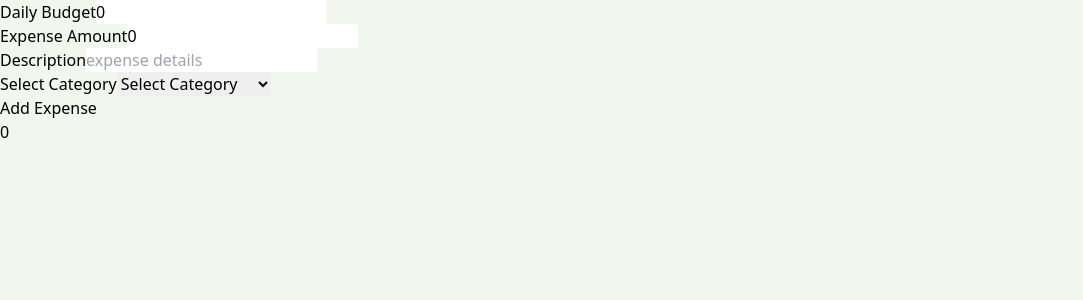
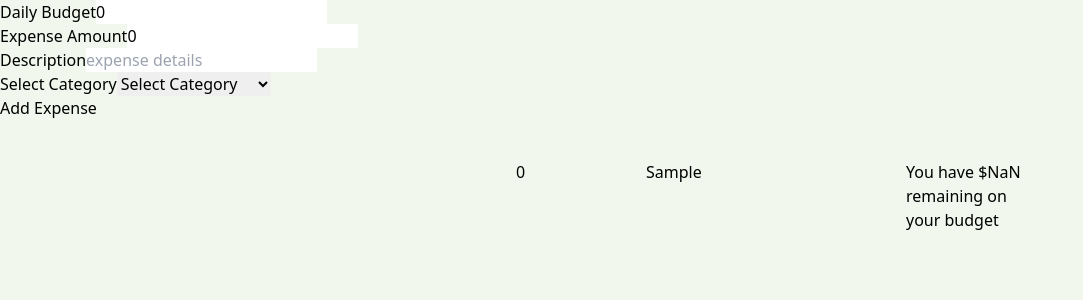
Before and after one commit to jvillad/simple-expense-tracker, a React (Vite) app: page / in a window 1280 px wide. Both pictures are taken after typing "Sample" into the empty fields and a click on the button "Add Expense". Shown: the top 300 px of the page, without its empty margins (0-1083 px from the left). Built offline with nearby package versions, Linux system fonts and the light colour scheme.

Commit message:
styling for each expense

```diff
--- a/src/App.tsx
+++ b/src/App.tsx
@@ -1,8 +1,10 @@
+// import DateTime from './component/DateTime';
 import Form from './component/Form';
 
 function App() {
   return (
     <div>
+      {/* <DateTime /> */}
       <Form />
     </div>
   );
--- a/src/component/Display.tsx
+++ b/src/component/Display.tsx
@@ -1,12 +1,21 @@
-interface Props {
-  expenseList: { expense: number; description: string; category: string };
+interface ExpenseList {
+  expenseList: {
+    expense: number;
+    description: string;
+    category: string;
+  };
+  dailyBudget: number;
 }
 
-function Display({ expenseList }: Props) {
+function Display({ expenseList, dailyBudget }: ExpenseList) {
   return (
-    <div>
-      {expenseList.expense}
-      {expenseList.category}
+    <div className="grid grid-cols-6 gap-3 max-w-3xl m-auto pt-10">
+      <div className="col-span-2">{expenseList.category}</div>
+      <div>{expenseList.expense}</div>
+      <div className="col-span-2">{expenseList.description}</div>
+      <div>{`You have $${
+        dailyBudget - expenseList.expense
+      } remaining on your budget`}</div>
     </div>
   );
 }
```
